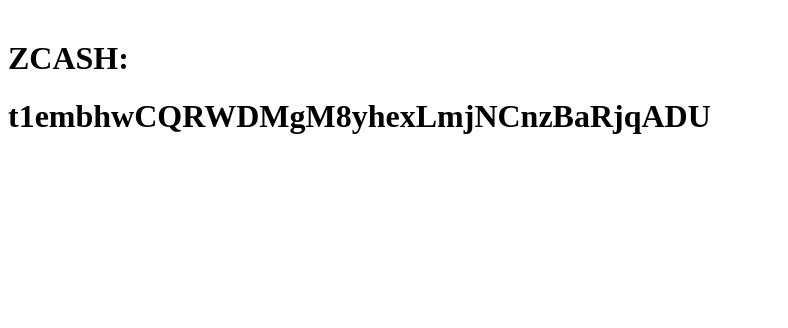
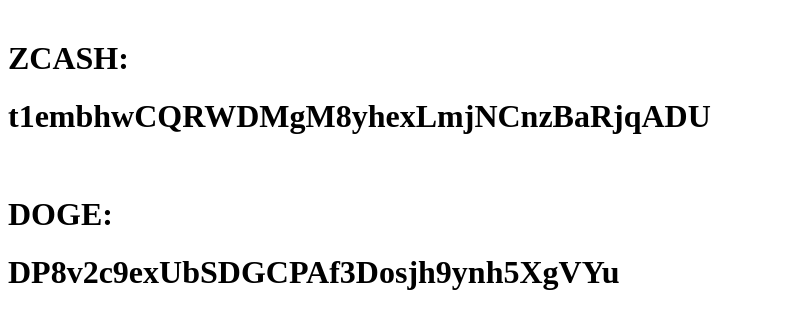
Before and after one commit to GiovannyAndres/direction, a plain HTML site: page index.html in a window 1280 px wide. Shown: the part 750-1078 px from the top of the page, without its empty margins (0-788 px from the left). Before the commit the page ends 906 px from the top, so only its background shows below. Drawn offline with Linux system fonts and the light colour scheme.

Commit message:
Update index.html

```diff
--- a/index.html
+++ b/index.html
@@ -12,5 +12,8 @@
 <h1>DASH: </h1><h1>XiMKmexnuBDQ3VZPPviPULMbe7njVsXiR9</h1>
 <br>
 <h1>ZCASH: </h1><h1>t1embhwCQRWDMgM8yhexLmjNCnzBaRjqADU</h1>
+<br>
+<h1>DOGE: </h1><h1>DP8v2c9exUbSDGCPAf3Dosjh9ynh5XgVYu</h1>
+<br>
 </body>
 </html>
```
